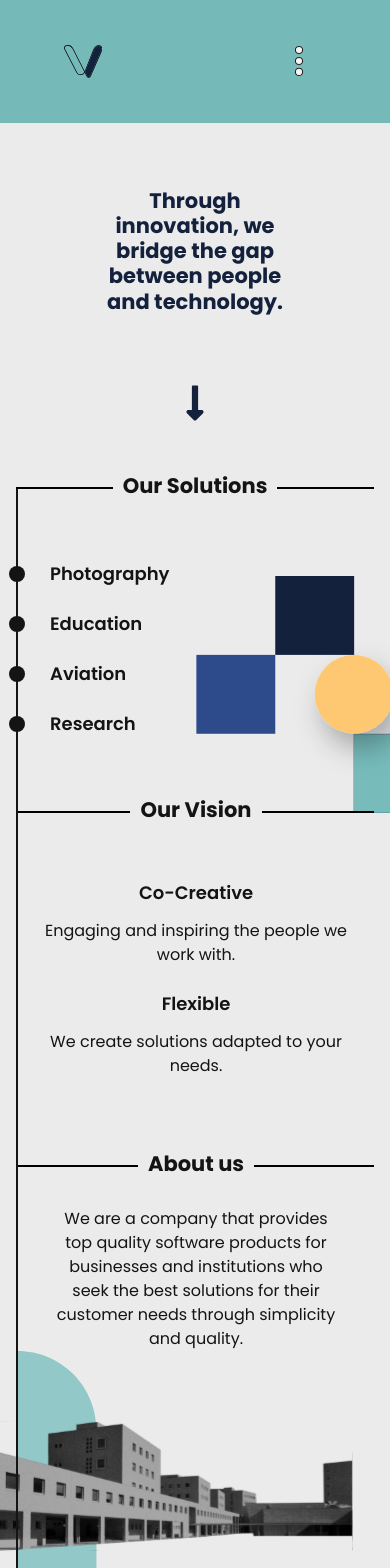
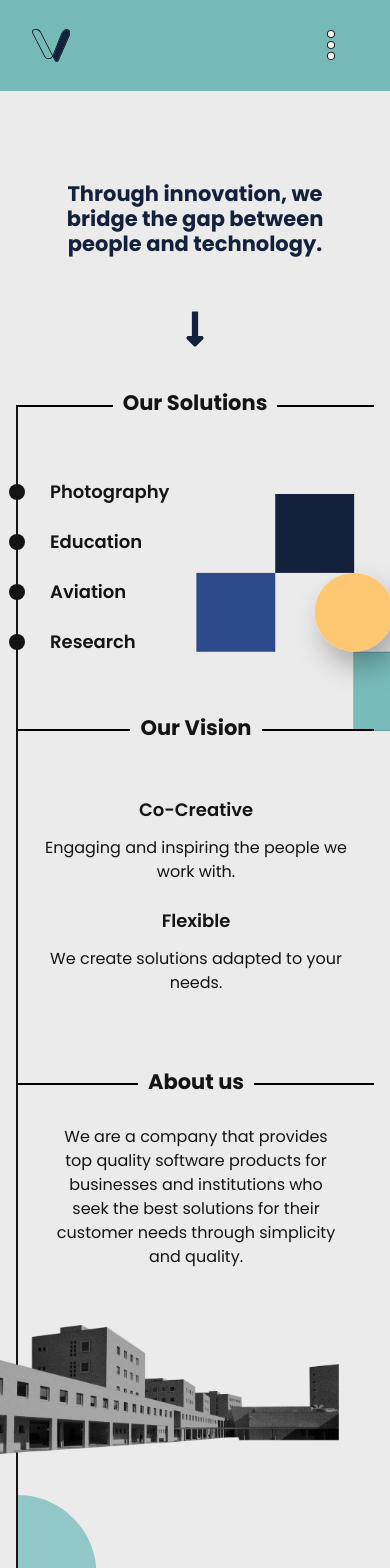
Before and after one commit to LGP21-LGP1/lgp21-lgp1.github.io, a Next.js app: page / in a window 390 px wide. Shown: the top 1568 px of the page. Built offline with nearby package versions, Linux system fonts and the light colour scheme; no server answers; a web font is replaced by a local one.

Commit message:
updated feup image on mobile

```diff
--- a/components/navbar.module.css
+++ b/components/navbar.module.css
@@ -74,6 +74,14 @@
 
 @media only screen and (max-width: 770px) {
   #navbarContainer {
+    min-height: 75px;
+  }
+
+  #navbar {
+    padding: 1.5rem 2rem;
+  }
+
+  #navbarContainer {
     background-color: var(--cyan);
   }
 
--- a/pages/index.js
+++ b/pages/index.js
@@ -147,6 +147,7 @@ export default function Home() {
                   for their customer needs through simplicity and quality.
                 </p>
               </span>
+              <img id={style.feupImg} src="/assets/feup.png" alt="FEUP" />
               <LShapeMobile id={style.lMobile} />
             </section>
 
--- a/styles/home.module.css
+++ b/styles/home.module.css
@@ -149,7 +149,7 @@
 
 #about {
   width: 100%;
-  padding: 150px 180px 390px 0;
+  padding: 150px 0 0 0;
   max-width: 1365px;
   border-right: 2px solid var(--dark);
   position: relative;
@@ -170,6 +170,7 @@
   font-weight: 400;
   max-width: 622px;
   margin-bottom: 0;
+  padding-right: 30px;
 }
 
 #aboutImg {
@@ -351,6 +352,14 @@
   display: none;
 }
 
+#feupImg {
+  display: none;
+  position: relative;
+  left: -35px;
+  max-width: 100%;
+  margin-top: 3.5rem;
+}
+
 @media only screen and (max-width: 1275px) {
   #meetTheTeam {
     padding-right: 2rem;
@@ -382,6 +391,14 @@
     max-height: 433px;
     width: auto;
     height: auto;
+  }
+
+  #lShape path:nth-of-type(2) {
+    display: none;
+  }
+
+  #feupImg {
+    display: inline-block;
   }
 }
 
@@ -423,7 +440,7 @@
   #jumbotron h1 {
     font-size: 21px;
     margin-right: 0;
-    padding: 0 60px;
+    padding: 0 1.5rem;
   }
 
   #jumbotron {
@@ -577,4 +594,8 @@
     height: 237px;
     left: 50%;
   }
+
+  #feupImg {
+    margin-bottom: 2.5rem;
+  }
 }
```
Also changed, not shown: public/assets/LshapeMobile.svg, public/assets/feup.png (added).
